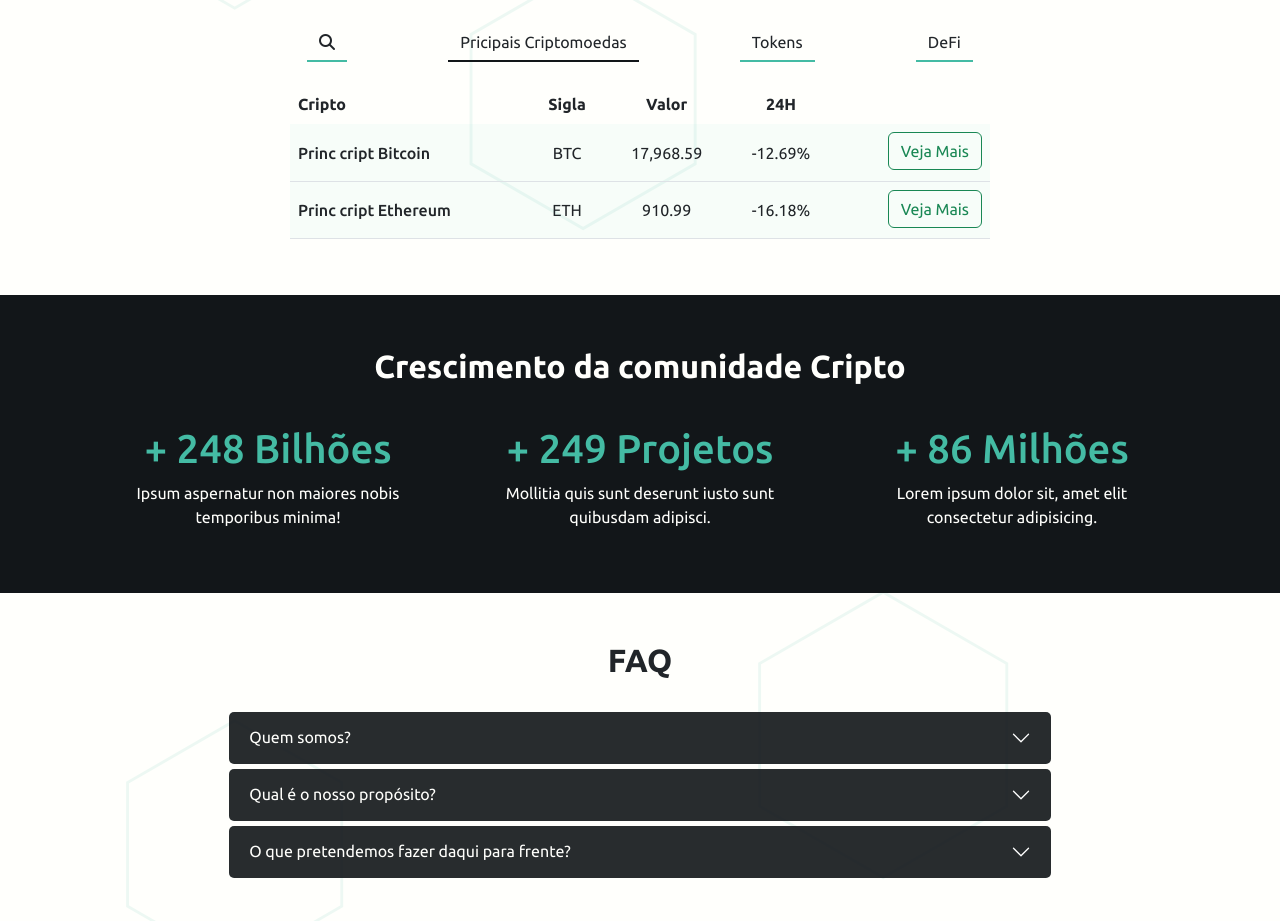
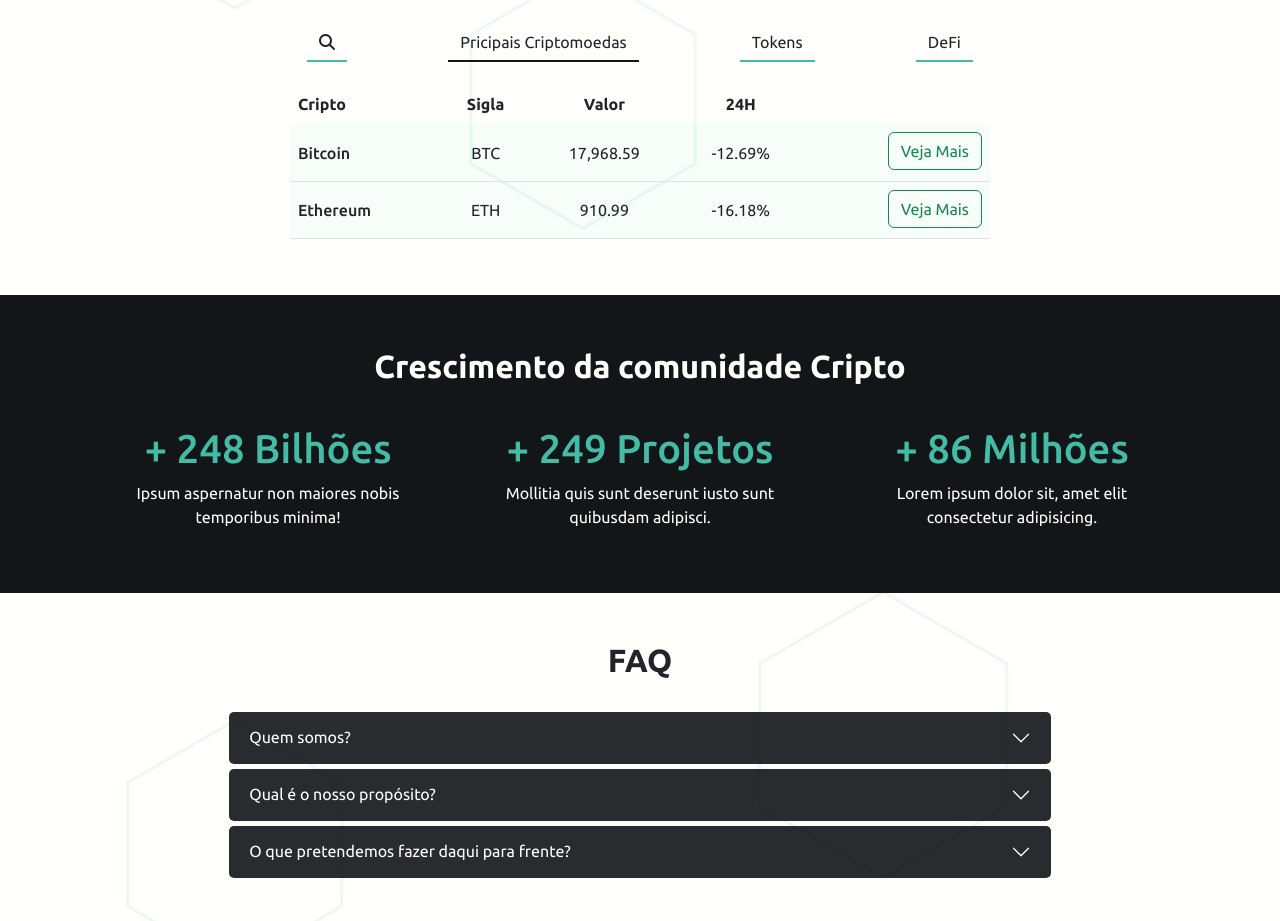
Before and after one commit to IsaacLouzeiro/preco-criptomoedas, a Vue app: page / in a window 1280 px wide. Shown: the part 788-1709 px from the top of the page. Built offline with nearby package versions, Linux system fonts and the light colour scheme.

Commit message:
finalizando o evento de pesquisa das criptos

```diff
--- a/src/App.vue
+++ b/src/App.vue
@@ -36,9 +36,9 @@
     <div data-bs-spy="scroll" data-bs-target="#menuNavegacao" data-bs-root-margin="0px" data-bs-smooth-scroll="true" tabindex="0">
         <SecaoHeader />
 
-        <SecaoPrincipal :criptoCurrency="criptoCurrency" />
+        <SecaoPrincipal />
 
-        <SecaoCriptomoedas :criptoCurrency="criptoCurrency" />
+        <SecaoCriptomoedas />
 
         <SecaoEstatisticas />
 
@@ -65,30 +65,7 @@ export default {
     data() {
         return {
             // para animacao de rolagem da pagina
-            scrolled: false,
-
-            criptoCurrency: [
-                {
-                    id: 1,
-                    name: 'Bitcoin',
-                    code: 'BTC',
-                    price: '17,968.59',
-                    day: '-12.69%',
-                    week: '-37.13%',
-                    marketCap: '342,677,468,113',
-                    volume: '34,154,900,735'
-                },
-                {
-                    id: 2,
-                    name: 'Ethereum',
-                    code: 'ETH',
-                    price: '910.99',
-                    day: '-16.18%',
-                    week: '-41.04%',
-                    marketCap: '110,431,019,114',
-                    volume: '16,827,166,935'
-                }
-            ],
+            scrolled: false
         }
     },
     // ler a rolagem da pagina
--- a/src/components/SecaoCriptomoedas.vue
+++ b/src/components/SecaoCriptomoedas.vue
@@ -9,7 +9,7 @@
                 <!-- botao de pesquisa -->
                 <li :class="inputLiberado">
                     <button type="button" class="btnPesquisa mx-2 btn" :class="{ selecionado: pesqCripto }" @click="pesquisarCripto(), inputLiberado = 'inputLiberado'"><i class="fas fa-search"></i></button>
-                    <input type="text" class="form-control inputPesquisar w-100 py-2">
+                    <input type="text" class="form-control inputPesquisar w-100 py-2" v-model="criptomoeda">
                     <button type="button" class="btnFechar btn" @click="principaisCriptomoedas(), inputLiberado = ''"><i class="fas fa-times"></i></button>
                 </li>
 
@@ -43,9 +43,9 @@
                     </tr>
                 </thead>
                 <tbody>
-                    <!-- principais criptomoedas -->
-                    <tr v-for="item in criptoCurrency" :key="item.id" v-show="pesqCripto == true">
-                        <th scope="row" class="py-3">Pesquisa
+                    <!-- pesquisa criptomoedas -->
+                    <tr v-for="(item, index) in criptoCurrencyFiltrada" :key="index" v-show="pesqCripto == true">
+                        <th scope="row" class="py-3">
                             {{ item.name }}<br>
                             <span class="d-block d-md-none mt-1">
                                 {{ item.code }}
@@ -68,8 +68,8 @@
                     </tr>
 
                     <!-- principais criptomoedas -->
-                    <tr v-for="item in criptoCurrency" :key="item.id" v-show="princCriptos == true">
-                        <th scope="row" class="py-3">Princ cript
+                    <tr v-for="(item, index) in criptoCurrency" :key="index" v-show="princCriptos == true">
+                        <th scope="row" class="py-3">
                             {{ item.name }}<br>
                             <span class="d-block d-md-none mt-1">
                                 {{ item.code }}
@@ -92,8 +92,8 @@
                     </tr>
 
                     <!-- Tokens -->
-                    <tr v-for="item in criptoCurrency" :key="item.id" v-show="token == true">
-                        <th scope="row" class="py-3">Tokens
+                    <tr v-for="(item, index) in criptoCurrency" :key="index" v-show="token == true">
+                        <th scope="row" class="py-3">
                             {{ item.name }}<br>
                             <span class="d-block d-md-none mt-1">
                                 {{ item.code }}
@@ -116,8 +116,8 @@
                     </tr>
 
                     <!-- DeFi -->
-                    <tr v-for="item in criptoCurrency" :key="item.id" v-show="deFiS == true">
-                        <th scope="row" class="py-3">DeFi
+                    <tr v-for="(item, index) in criptoCurrency" :key="index" v-show="deFiS == true">
+                        <th scope="row" class="py-3">
                             {{ item.name }}<br>
                             <span class="d-block d-md-none mt-1">
                                 {{ item.code }}
@@ -154,12 +154,49 @@ export default {
             pesqCripto: false,
             princCriptos: true,
             token: false,
-            deFiS: false
+            deFiS: false,
+
+            // pesquisa da criptomoeda
+            criptomoeda: '',
+            criptoCurrencyFiltrada: [],
+
+            // listas das criptomoedas
+            criptoCurrency: [
+                {
+                    id: 1,
+                    name: 'Bitcoin',
+                    code: 'BTC',
+                    price: '17,968.59',
+                    day: '-12.69%',
+                    week: '-37.13%',
+                    marketCap: '342,677,468,113',
+                    volume: '34,154,900,735'
+                },
+                {
+                    id: 2,
+                    name: 'Ethereum',
+                    code: 'ETH',
+                    price: '910.99',
+                    day: '-16.18%',
+                    week: '-41.04%',
+                    marketCap: '110,431,019,114',
+                    volume: '16,827,166,935'
+                }
+            ]
         }
     },
 
-    props: {
-        criptoCurrency: Array
+    // inserindo dados da lista principal na lista de pesquisa
+    mounted() {
+        this.criptoCurrencyFiltrada = this.criptoCurrency
+    },
+
+    // criando um filtro para fazer a pesquisa da criptomoeda
+    watch: {
+        criptomoeda(novo) {
+            this.criptoCurrencyFiltrada = this.criptoCurrency.filter(reg => reg.name.toLowerCase().includes(novo.toLowerCase()))
+            console.log(novo)
+        }
     },
 
     methods: {
--- a/src/components/SecaoPrincipal.vue
+++ b/src/components/SecaoPrincipal.vue
@@ -53,13 +53,31 @@ export default {
     name: 'SecaoPrincipal',
     data() {
         return {
-
+            // listas das criptomoedas
+            criptoCurrency: [
+                {
+                    id: 1,
+                    name: 'Bitcoin',
+                    code: 'BTC',
+                    price: '17,968.59',
+                    day: '-12.69%',
+                    week: '-37.13%',
+                    marketCap: '342,677,468,113',
+                    volume: '34,154,900,735'
+                },
+                {
+                    id: 2,
+                    name: 'Ethereum',
+                    code: 'ETH',
+                    price: '910.99',
+                    day: '-16.18%',
+                    week: '-41.04%',
+                    marketCap: '110,431,019,114',
+                    volume: '16,827,166,935'
+                }
+            ]
         }
     },
-
-    props: {
-        criptoCurrency: Array
-    }
 }
 </script>
 
```
